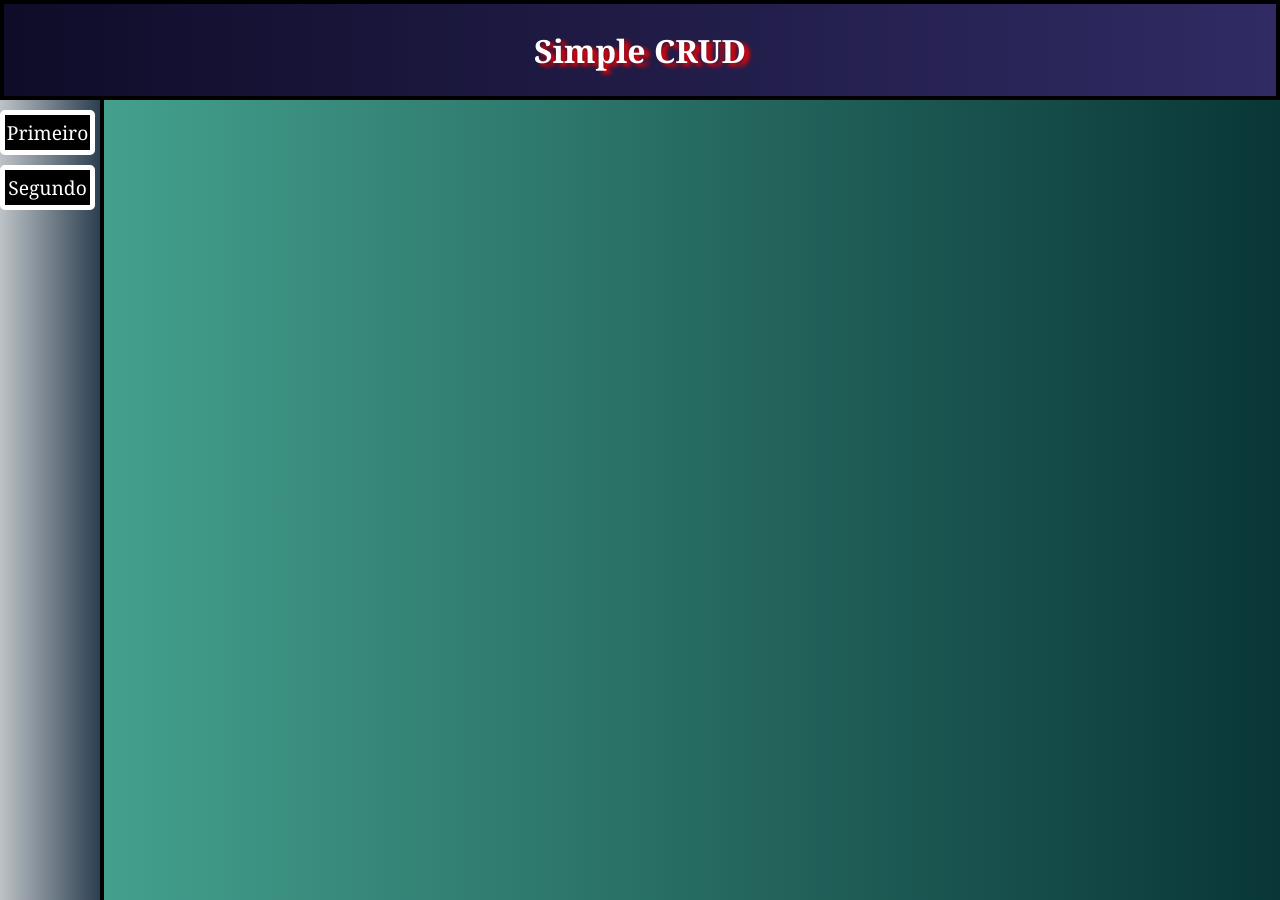
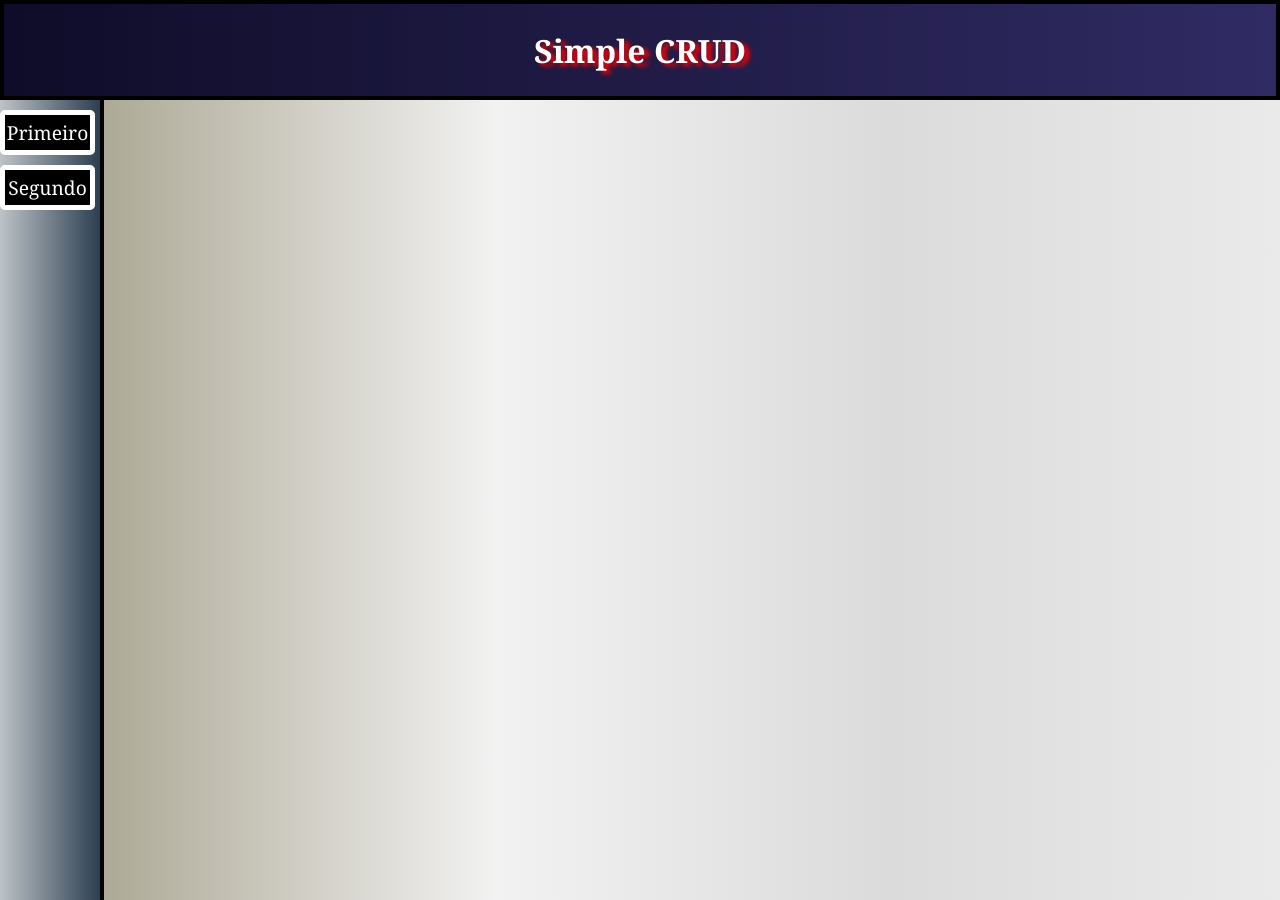
Before and after one commit to richardpeccin/SImpleCRUD, a React (Create React App) app in the folder frontend/: page / in a window 1280 px wide. Built offline with nearby package versions, Linux system fonts and the light colour scheme.

Commit message:
changed content's background.

```diff
--- a/frontend/src/app.css
+++ b/frontend/src/app.css
@@ -6,5 +6,5 @@
 
 .content {
   width: 100%;
-  background: linear-gradient(to right, #44A08D, #093637);
+  background: linear-gradient(to right, #ADA996, #F2F2F2, #DBDBDB, #EAEAEA);
 }
```
